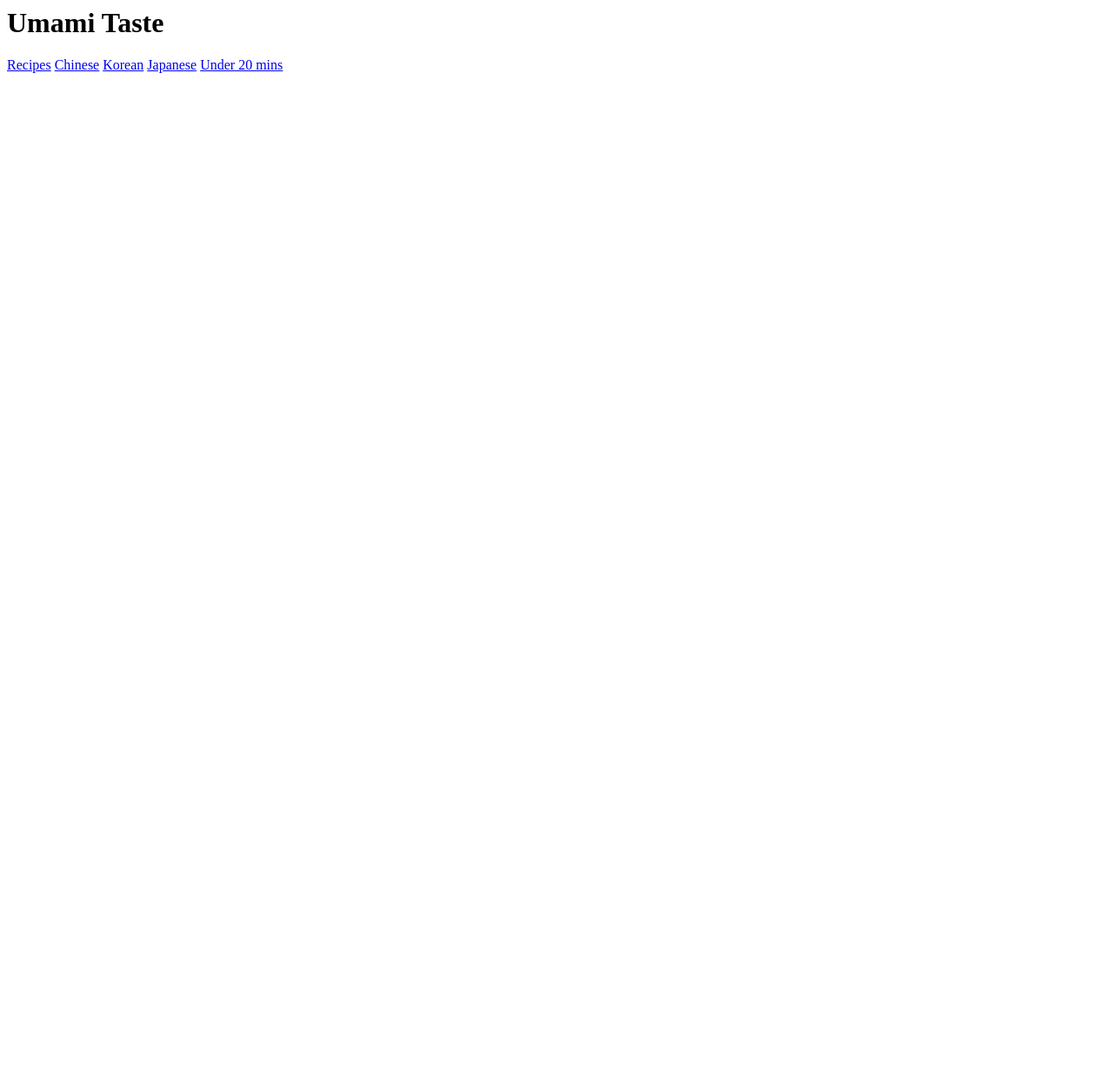
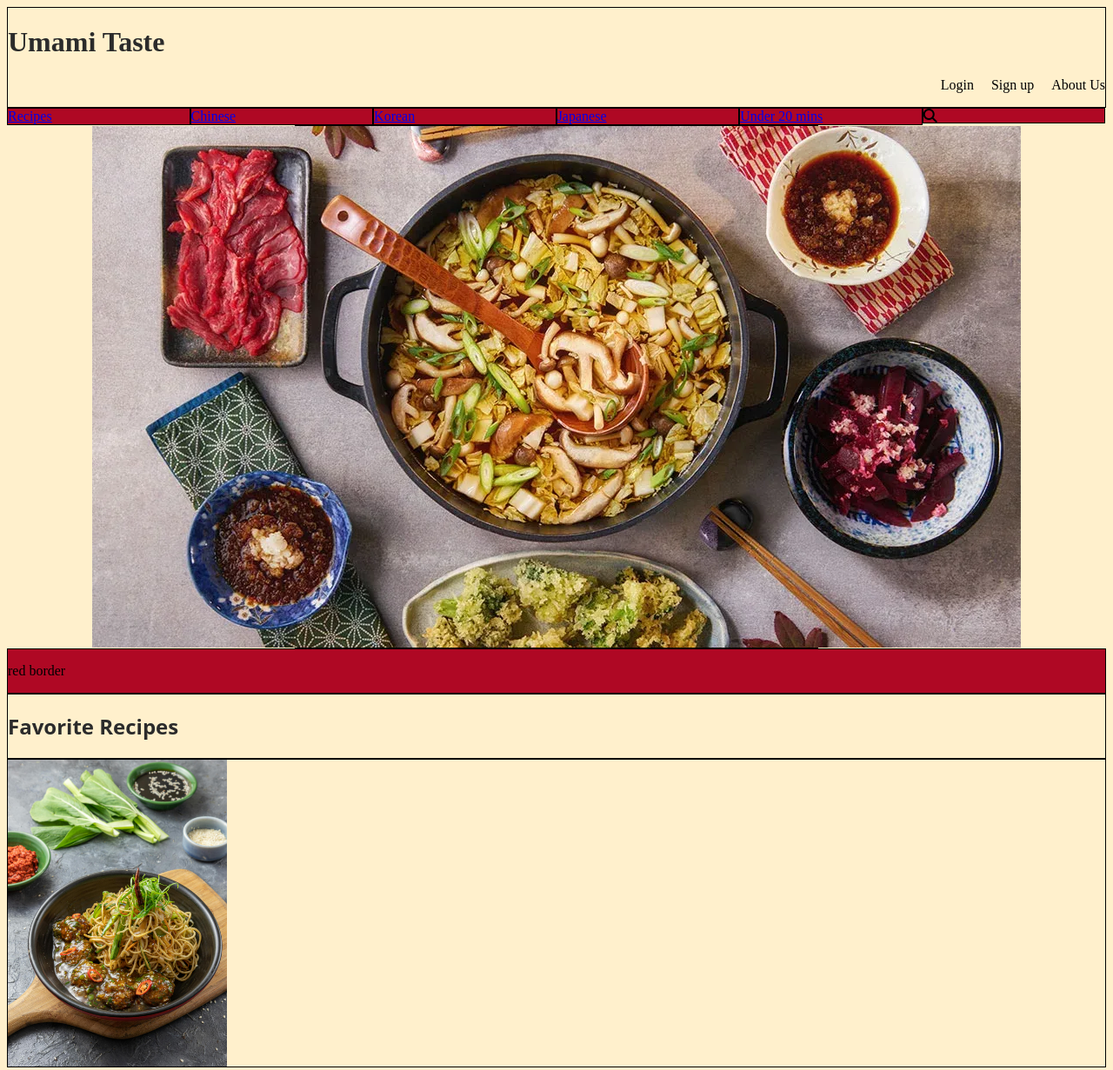
Before and after one commit to XinLu-1/XinLu-1.github.io, a plain HTML site: page docs/recipe/index.html in a window 1280 px wide. Shown: the whole page at 87% size. Before the commit the page ends 800 px from the top, so only its background shows below. Drawn offline with Linux system fonts and the light colour scheme.

Commit message:
Web ready assets

```diff
--- /dev/null
+++ b/docs/recipe/css/main.css
@@ -0,0 +1,58 @@
+.noto-sans-regular {
+  font-family: "Noto Sans", sans-serif;
+  font-optical-sizing: auto;
+  font-weight: 400;
+  font-style: normal;
+  font-variation-settings:
+    "wdth" 100;
+}
+
+.kaushan-script-regular {
+  font-family: "Kaushan Script", cursive;
+  font-weight: 400;
+  font-style: normal;
+}
+
+.right-aligned-text {
+  text-align: right;
+}
+
+
+.navigation {
+  background-color: #AF0824;
+}
+.column {
+    width: 16.5%;
+    float: left;
+}
+
+.boxBorder{
+  border-style: solid;
+  border-width: 1px;
+}
+
+body {
+  background-color: #FFF0CC;
+}
+
+h1 {
+  font-family: Kaushan Script;
+  color: #2B2B2B;
+}
+
+h2 {
+  font-family: Noto Sans;
+  color: #2B2B2B;
+}
+
+
+.md-img {
+  width: 600px;
+  display: flex;
+  margin: auto;
+  justify-content: center;
+}
+
+.sm-img {
+  width: 200px
+}
--- a/docs/recipe/index.html
+++ b/docs/recipe/index.html
@@ -4,16 +4,59 @@
 
 		<title>Umami Taste</title>
 
+		<script src="https://kit.fontawesome.com/ec09525232.js" crossorigin="anonymous"></script>
+		<link rel="stylesheet" href="css/main.css">
+
+
+
 	</head>
 
 	<body>
 
+		<div class="boxborder">
 			<h1>Umami Taste</h1>
+			<p class="right-aligned-text">Login&nbsp;&nbsp;&nbsp;&nbsp;&nbsp;Sign up&nbsp;&nbsp;&nbsp;&nbsp;&nbsp;About Us</p>
+		</div>
+
+		<div class="boxBorder column navigation">
 			<a href="recipe/recipes.html">Recipes</a>
+		</div>
+
+		<div class="boxBorder column navigation">
 			<a href="chinese/chinese.html">Chinese</a>
+		</div>
+
+		<div class="boxBorder column navigation">
 			<a href="korean/recipes.html">Korean</a>
+		</div>
+
+		<div class="boxBorder column navigation">
 			<a href="japanese/chinese.html">Japanese</a>
+		</div>
+
+		<div class="boxBorder column navigation">
 			<a href="under20/recipes.html">Under 20 mins</a>
+		</div>
+
+		<div class="boxBorder column navigation">
+			<i class="fa-solid fa-magnifying-glass"></i>
+		</div>
+
+		<div class="boxBorder md-img">
+			<img src="message.jpg">
+		</div>
+
+		<div class="boxBorder navigation">
+			<P> red border </P>
+		</div>
+
+		<div class="boxBorder h2">
+			<h2> Favorite Recipes </h2>
+		</div>
+
+		<div class="boxBorder">
+			<img src="favorite1.jpg" width="20%" height="auto">
+		</div>
 
 
 	</body>
```
Also changed, not shown: docs/recipe/favorite1.jpg (added), docs/recipe/message.jpg (added). Lines whose indentation alone changed are shown as unchanged.
